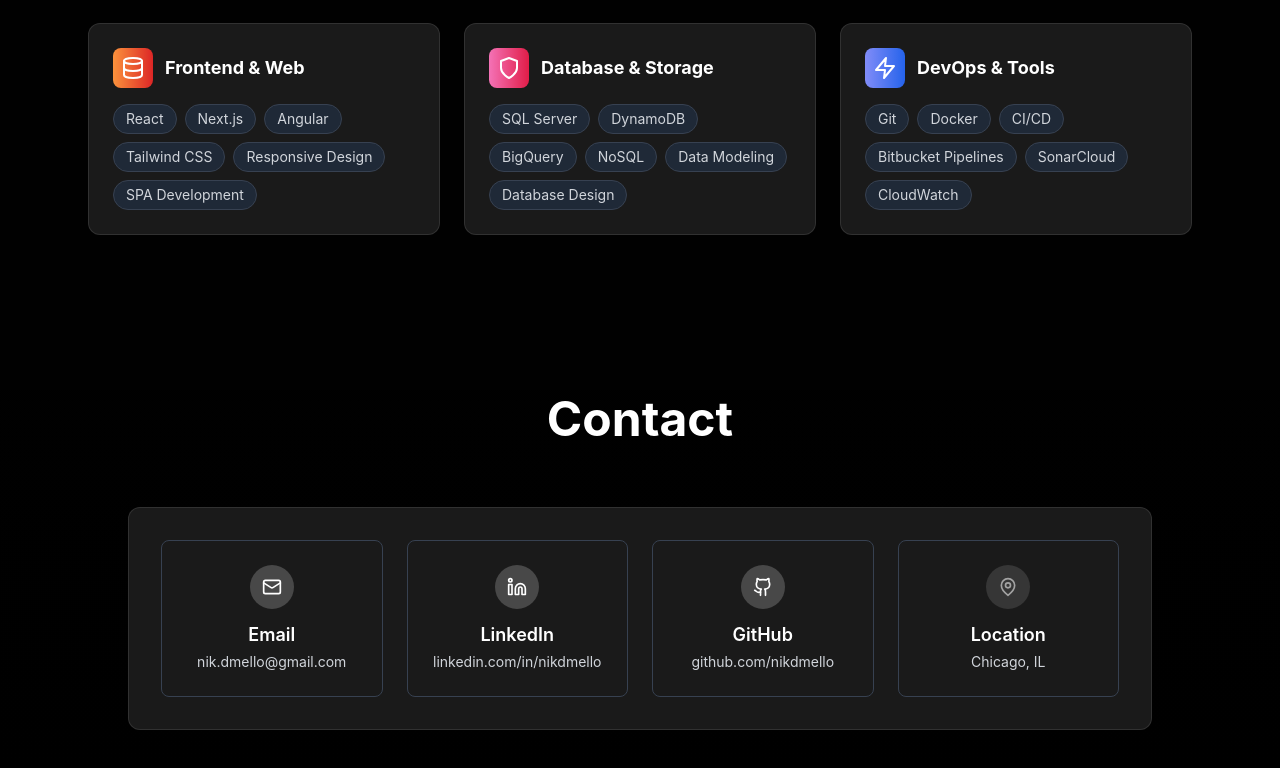
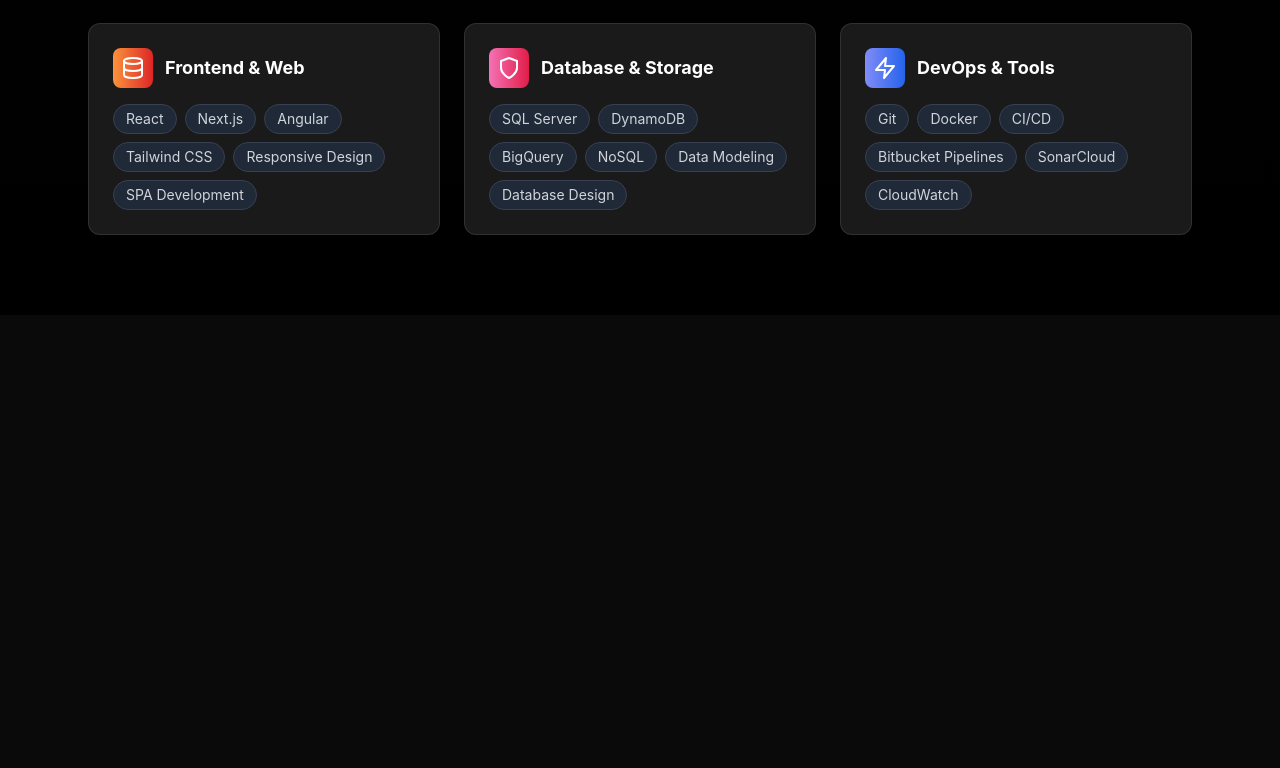
Before and after one commit to nikdmello/website, a Next.js app: page / in a window 1280 px wide. Shown: the part 7595-8363 px from the top of the page. After the commit the page ends 7910 px from the top, so only its background shows below. Built offline with nearby package versions, Linux system fonts and the light colour scheme.

Commit message:
feat: remove contact component

```diff
--- a/app/page.tsx
+++ b/app/page.tsx
@@ -6,7 +6,6 @@
 import Projects from '@/components/Projects'
 import Achievements from '@/components/Achievements'
 import Skills from '@/components/Skills'
-import Contact from '@/components/Contact'
 
 export default function Home() {
   return (
@@ -19,7 +18,6 @@
         <OpenSource />
         <Achievements />
         <Skills />
-        <Contact />
       </div>
     </main>
   )
--- a/components/Contact.tsx
+++ /dev/null
@@ -1,90 +0,0 @@
-'use client'
-
-import { motion } from 'framer-motion'
-import { Mail, Linkedin, Github, MapPin } from 'lucide-react'
-
-export default function Contact() {
-  return (
-    <section className="py-20 relative overflow-hidden">
-      <div className="container mx-auto px-6">
-        <motion.div
-          initial={{ opacity: 0, y: 50 }}
-          whileInView={{ opacity: 1, y: 0 }}
-          transition={{ duration: 0.8 }}
-          viewport={{ once: true }}
-          className="text-center mb-16"
-        >
-          <h2 className="text-4xl md:text-5xl font-bold gradient-text">
-            Contact
-          </h2>
-        </motion.div>
-
-        <motion.div
-          initial={{ opacity: 0, y: 50 }}
-          whileInView={{ opacity: 1, y: 0 }}
-          transition={{ duration: 0.8 }}
-          viewport={{ once: true }}
-          className="max-w-5xl mx-auto"
-        >
-          <div className="cyber-border rounded-xl p-8 bg-card-bg rainbow-glow">
-            <div className="grid grid-cols-1 md:grid-cols-2 lg:grid-cols-4 gap-6">
-              <a
-                href="mailto:nik.dmello@gmail.com"
-                className="flex flex-col items-center gap-3 p-6 rounded-lg bg-card-bg border border-gray-700 hover:border-cyber-blue/50 transition-all duration-300 group text-center"
-              >
-                <div className="p-3 rounded-full bg-cyber-blue/20 text-cyber-blue transition-colors">
-                  <Mail className="w-5 h-5" />
-                </div>
-                <div>
-                  <p className="text-white font-semibold mb-1">Email</p>
-                  <p className="text-gray-300 text-sm">nik.dmello@gmail.com</p>
-                </div>
-              </a>
-
-              <a
-                href="https://linkedin.com/in/nikdmello"
-                target="_blank"
-                rel="noopener noreferrer"
-                className="flex flex-col items-center gap-3 p-6 rounded-lg bg-card-bg border border-gray-700 hover:border-cyber-blue/50 transition-all duration-300 group text-center"
-              >
-                <div className="p-3 rounded-full bg-cyber-blue/20 text-cyber-blue transition-colors">
-                  <Linkedin className="w-5 h-5" />
-                </div>
-                <div>
-                  <p className="text-white font-semibold mb-1">LinkedIn</p>
-                  <p className="text-gray-300 text-sm">linkedin.com/in/nikdmello</p>
-                </div>
-              </a>
-
-              <a
-                href="https://github.com/nikdmello"
-                target="_blank"
-                rel="noopener noreferrer"
-                className="flex flex-col items-center gap-3 p-6 rounded-lg bg-card-bg border border-gray-700 hover:border-cyber-blue/50 transition-all duration-300 group text-center"
-              >
-                <div className="p-3 rounded-full bg-cyber-blue/20 text-cyber-blue transition-colors">
-                  <Github className="w-5 h-5" />
-                </div>
-                <div>
-                  <p className="text-white font-semibold mb-1">GitHub</p>
-                  <p className="text-gray-300 text-sm">github.com/nikdmello</p>
-                </div>
-              </a>
-
-              <div className="flex flex-col items-center gap-3 p-6 rounded-lg bg-card-bg border border-gray-700 text-center">
-                <div className="p-3 rounded-full bg-cyber-purple/20 text-cyber-purple">
-                  <MapPin className="w-5 h-5" />
-                </div>
-                <div>
-                  <p className="text-white font-semibold mb-1">Location</p>
-                  <p className="text-gray-300 text-sm">Chicago, IL</p>
-                </div>
-              </div>
-            </div>
-          </div>
-        </motion.div>
-
-      </div>
-    </section>
-  )
-}
```
